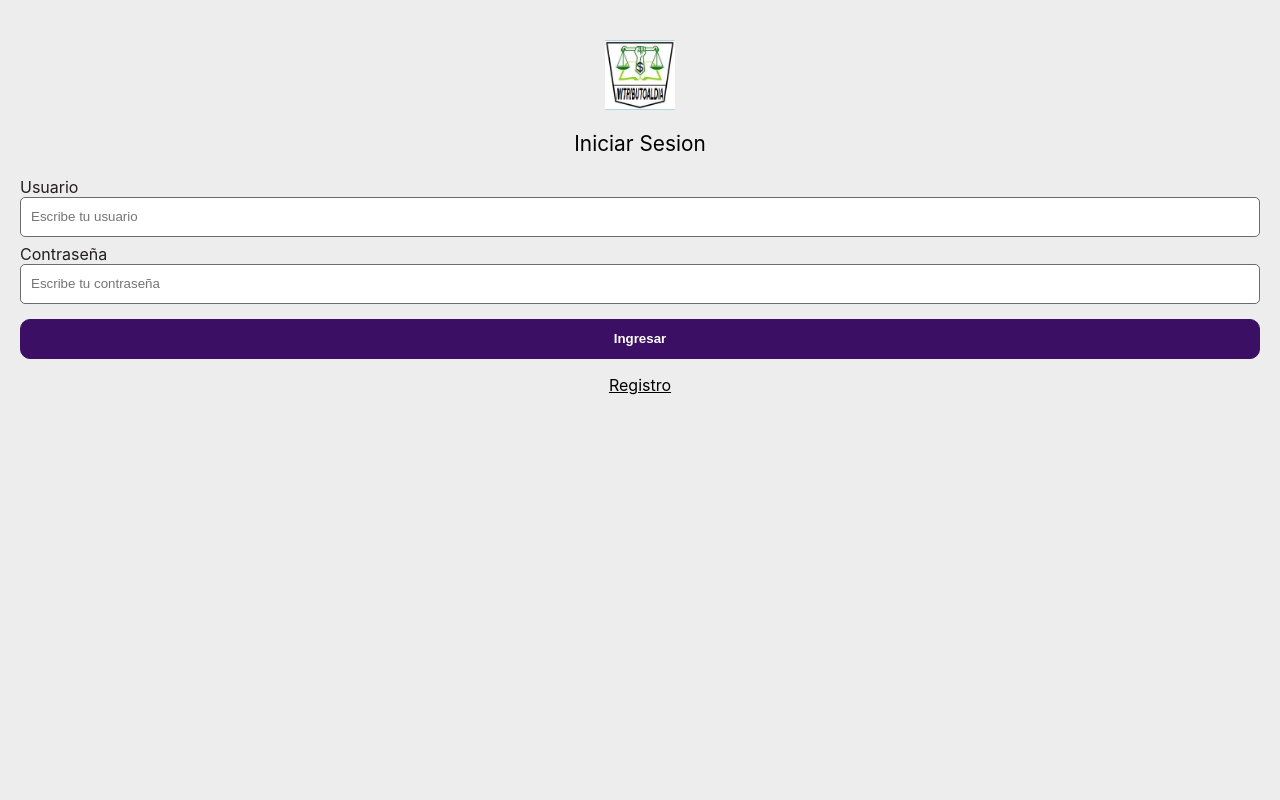
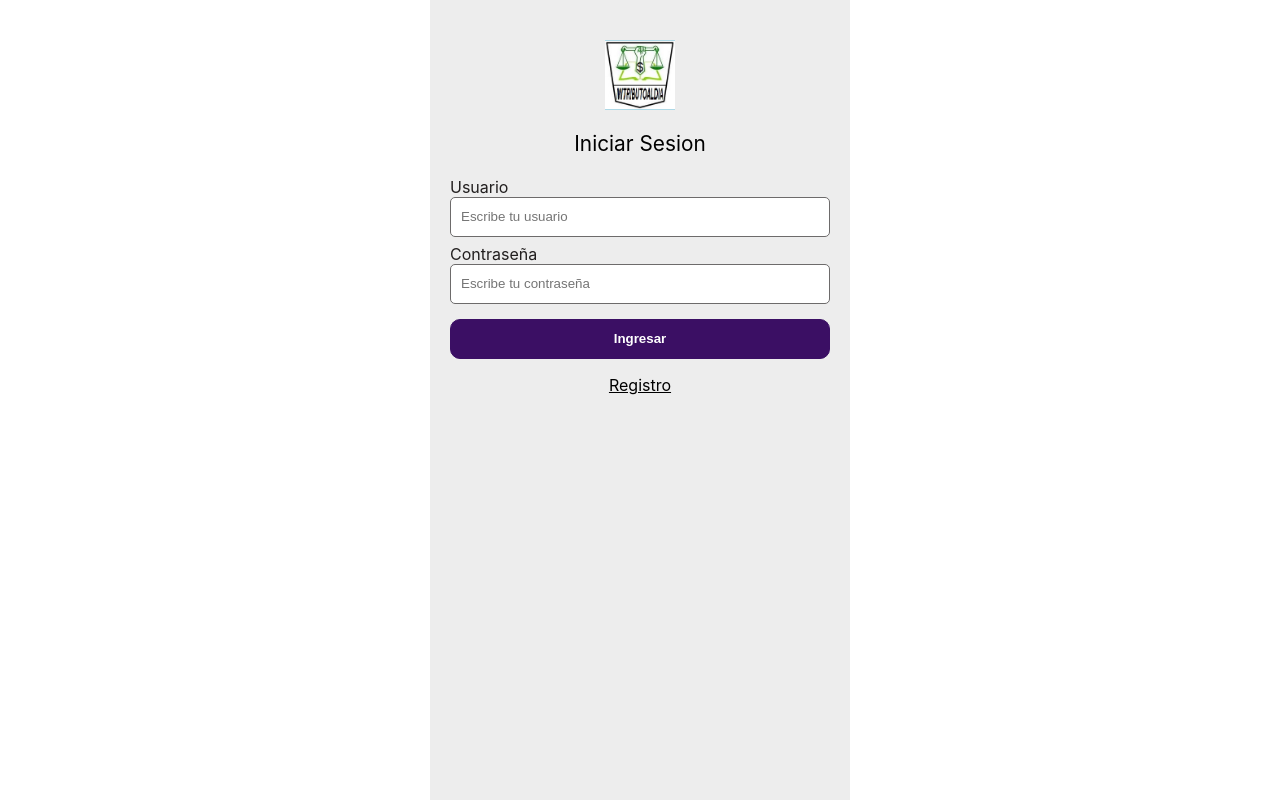
Before and after one commit to camilo9497/TributoAlDia, a Next.js app: page / in a window 1280 px wide. Built offline with nearby package versions, Linux system fonts and the light colour scheme.

Commit message:
Ancho maximo y centrado para mantener proporcion de movil en desktop

```diff
--- a/pages/_app.js
+++ b/pages/_app.js
@@ -1,7 +1,11 @@
 import '../styles/globals.css'
 
 function MyApp({ Component, pageProps }) {
-  return <Component {...pageProps} />
+  return (
+    <div className='appContainer'>
+      <Component {...pageProps} />
+    </div>
+  )
 }
 
 export default MyApp
--- a/styles/globals.css
+++ b/styles/globals.css
@@ -15,3 +15,8 @@ a {
 * {
   box-sizing: border-box;
 }
+.appContainer {
+  width: 100%;
+  margin: 0 auto;
+  max-width: 420px;
+}
```
